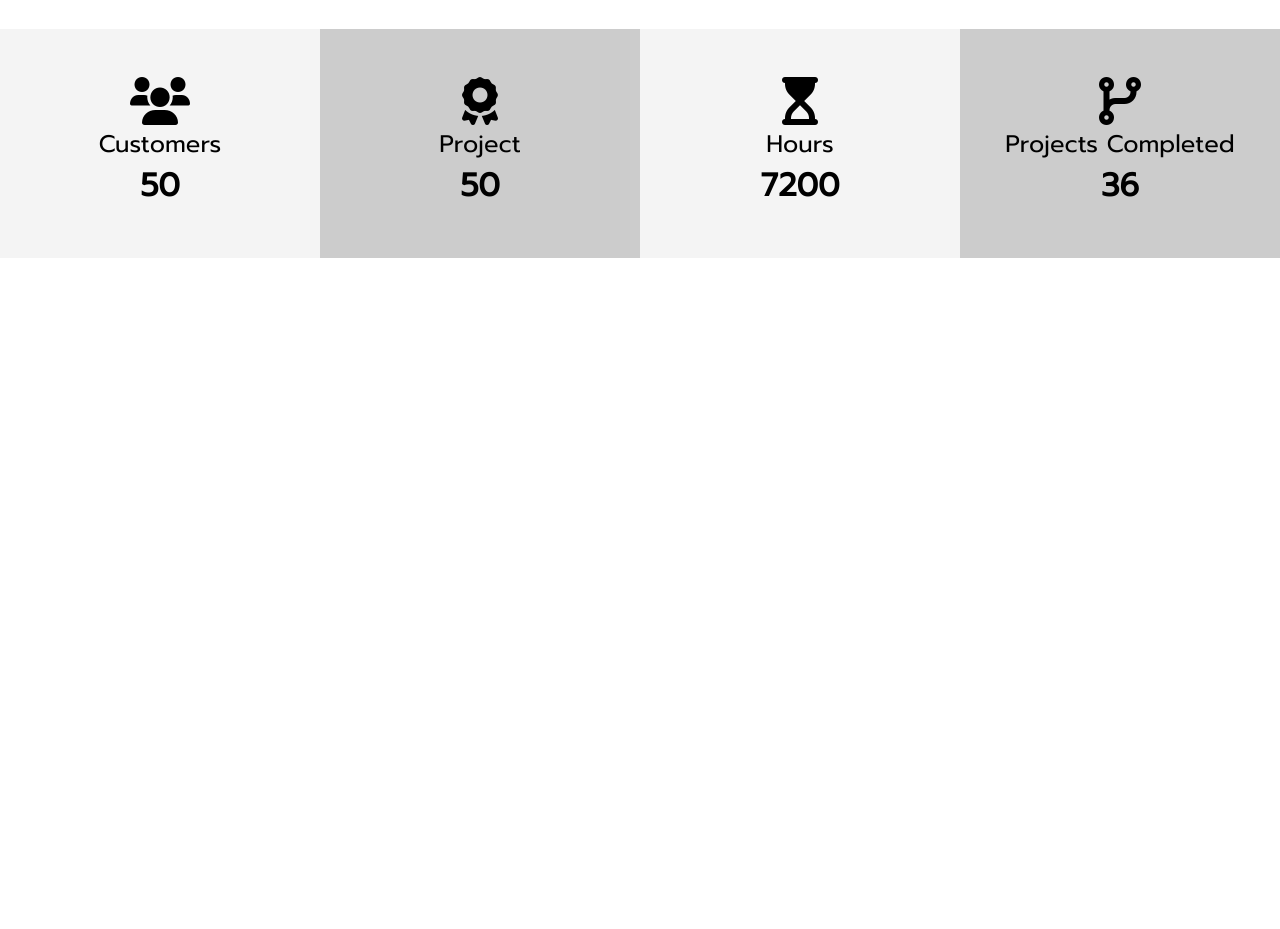
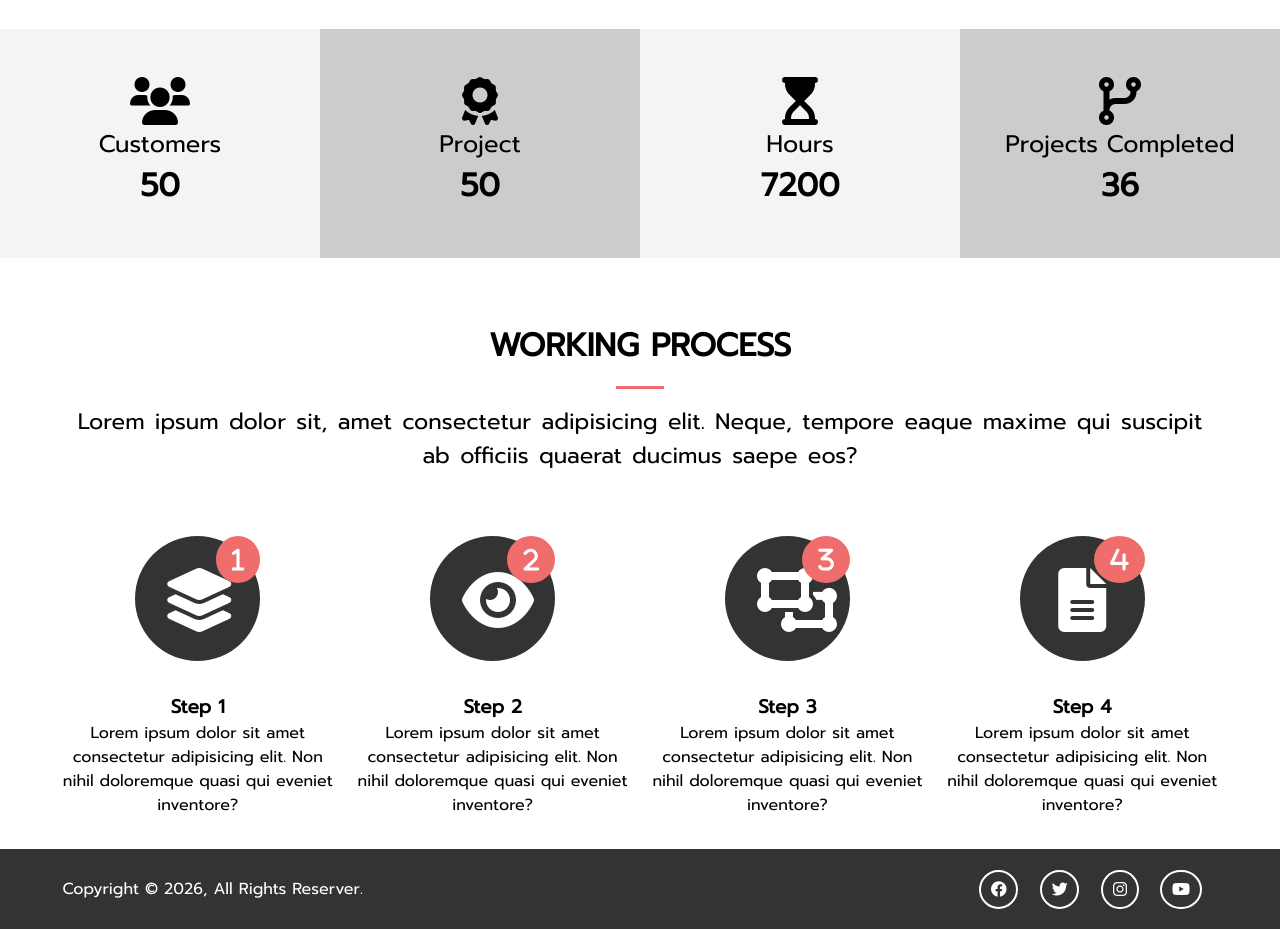
Before and after one commit to habibsahn/FreelancerSite, a website: page public/index.html in a window 1280 px wide. Shown: the part 1477-2406 px from the top of the page. Before the commit the page ends 1767 px from the top, so only its background shows below. Drawn offline with nearby package versions, Linux system fonts and the light colour scheme.

Commit message:
Add working process section and footer to index.html; implement footer styles in _footer.scss and process styles in _home.scss

```diff
--- a/public/index.html
+++ b/public/index.html
@@ -142,6 +142,74 @@
       </div>
     </section>
 
+    <!-- section c -->
+    <section id="home__c" class="text-center py-2">
+      <div class="container">
+        <h2 class="section-title">Working Process</h2>
+        <div class="border-bottom"></div>
+        <p class="lead">
+          Lorem ipsum dolor sit, amet consectetur adipisicing elit. Neque,
+          tempore eaque maxime qui suscipit ab officiis quaerat ducimus saepe
+          eos?
+        </p>
+        <div class="process">
+          <div>
+            <i class="fa-solid fa-layer-group fa-4x process__icon my-2">
+              <div class="process__step">1</div>
+            </i>
+            <h3>Step 1</h3>
+            <p>
+              Lorem ipsum dolor sit amet consectetur adipisicing elit. Non nihil
+              doloremque quasi qui eveniet inventore?
+            </p>
+          </div>
+          <div>
+            <i class="fa-solid fa-eye fa-4x process__icon my-2">
+              <div class="process__step">2</div>
+            </i>
+            <h3>Step 2</h3>
+            <p>
+              Lorem ipsum dolor sit amet consectetur adipisicing elit. Non nihil
+              doloremque quasi qui eveniet inventore?
+            </p>
+          </div>
+          <div>
+            <i class="fas fa-object-ungroup fa-4x process__icon my-2">
+              <div class="process__step">3</div>
+            </i>
+            <h3>Step 3</h3>
+            <p>
+              Lorem ipsum dolor sit amet consectetur adipisicing elit. Non nihil
+              doloremque quasi qui eveniet inventore?
+            </p>
+          </div>
+          <div>
+            <i class="fas fa-file-alt fa-4x process__icon my-2">
+              <div class="process__step">4</div>
+            </i>
+            <h3>Step 4</h3>
+            <p>
+              Lorem ipsum dolor sit amet consectetur adipisicing elit. Non nihil
+              doloremque quasi qui eveniet inventore?
+            </p>
+          </div>
+        </div>
+      </div>
+    </section>
+
+    <!-- footer -->
+    <footer id="main-footer">
+      <div class="footer-content container">
+        <p>Copyright &copy; 2026, All Rights Reserver.</p>
+        <div class="social">
+          <i class="fab fa-facebook"></i>
+          <i class="fab fa-twitter"></i>
+          <i class="fab fa-instagram"></i>
+          <i class="fab fa-youtube"></i>
+        </div>
+      </div>
+    </footer>
+
     <script src="js/jquery.min.js"></script>
     <script src="js/type-writer.js"></script>
   </body>
--- a/scss/_footer.scss
+++ b/scss/_footer.scss
@@ -0,0 +1,27 @@
+@use "variables";
+
+#main-footer {
+  background: variables.$dark-color;
+  color: #fff;
+  height: 5rem;
+
+  .footer-content {
+    display: flex;
+    justify-content: space-between;
+    align-items: center;
+    height: 5rem;
+
+    .social .fab {
+      margin-right: 1rem;
+      border: 2px solid #fff;
+      border-radius: 50%;
+      text-align: center;
+      padding: 0.6rem;
+      transition: all 1s;
+
+      &:hover {
+        background: variables.$primary-color;
+      }
+    }
+  }
+}
--- a/scss/_home.scss
+++ b/scss/_home.scss
@@ -44,4 +44,45 @@
       }
     }
   }
+
+  // home section c
+  &__c {
+    .process {
+      display: grid;
+      grid-template-columns: repeat(4, 1fr);
+      gap: 1.5rem;
+      text-align: center;
+
+      &__step {
+        position: absolute;
+        top: 0;
+        right: 0;
+        font-size: 25px;
+        background: variables.$primary-color;
+        border-radius: 50%;
+        line-height: 15px;
+        padding: 1rem;
+        transition: all 1s;
+      }
+
+      &__icon {
+        position: relative;
+        width: 125px;
+        height: 125px;
+        border-radius: 50%;
+        background: variables.$dark-color;
+        color: #fff;
+        padding: 2rem;
+        text-align: center;
+
+        &:hover {
+          background: variables.$primary-color;
+
+          .process__step {
+            background-color: variables.$dark-color;
+          }
+        }
+      }
+    }
+  }
 }
```
Also changed, not shown: public/css/main.css, 1 other file.
